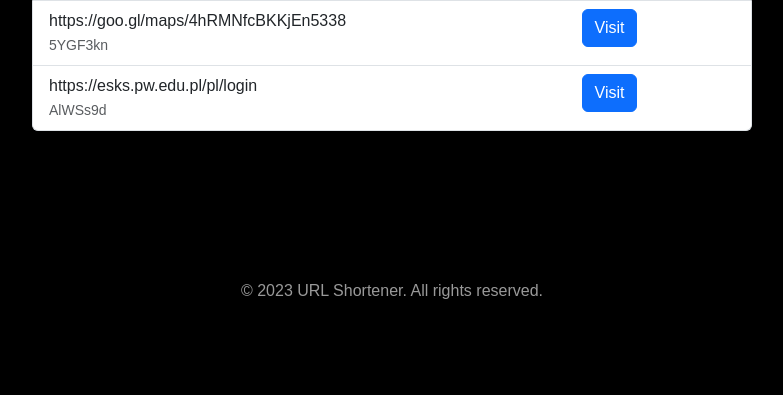
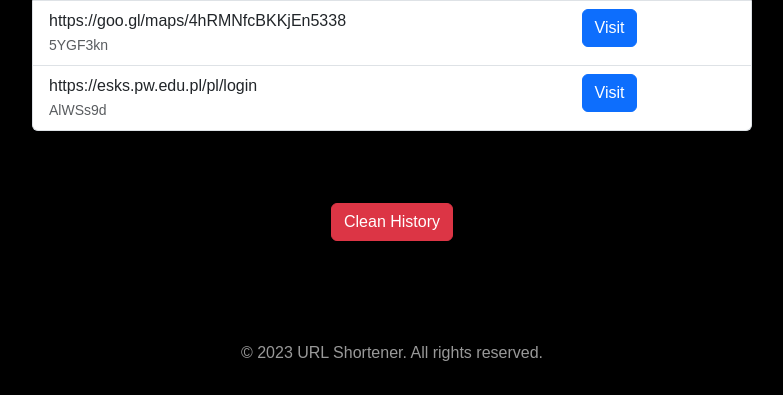
Before and after one commit to Eugenerio/URL-shorter, a Flask app: page / in a window 1280 px wide. Shown: the part 515-910 px from the top of the page, without its empty margins (248-1031 px from the left). Before the commit the page ends 814 px from the top, so only its background shows below. Run offline with Flask 3, Linux system fonts and the light colour scheme; data comes from the database, SQL or seed files in the repository; both versions use the stored data as it was after the commit.

Commit message:
create a clean history

```diff
--- a/main.py
+++ b/main.py
@@ -37,6 +37,23 @@ def create_history_table():
     conn.commit()
     conn.close()
 
+@app.route('/clean-history', methods=['POST'])
+def clean_history():
+    conn = sqlite3.connect(app.config['DATABASE'])
+    c = conn.cursor()
+    c.execute('DELETE FROM history')
+    conn.commit()
+    conn.close()
+    return '', 204
+
+
+def get_history():
+    conn = sqlite3.connect(app.config['DATABASE'])
+    c = conn.cursor()
+    c.execute('SELECT * FROM urls ORDER BY id DESC')
+    result = c.fetchall()
+    conn.close()
+    return result
 
 
 def store_url(long_url, short_alias):
--- /dev/null
+++ b/static/main.js
@@ -0,0 +1,27 @@
+// static/main.js
+
+document.addEventListener('DOMContentLoaded', () => {
+    const cleanHistoryBtn = document.getElementById('clean-history-btn');
+    cleanHistoryBtn.addEventListener('click', () => {
+        if (confirm('Are you sure you want to clean the history? This action cannot be undone.')) {
+            cleanHistory();
+        }
+    });
+
+    function cleanHistory() {
+        fetch('/clean-history', {
+            method: 'POST'
+        })
+        .then(response => {
+            if (response.ok) {
+                location.reload();
+            } else {
+                alert('An error occurred while cleaning the history.');
+            }
+        })
+        .catch(error => {
+            console.error(error);
+            alert('An error occurred while cleaning the history.');
+        });
+    }
+});
--- a/templates/layout.html
+++ b/templates/layout.html
@@ -17,6 +17,9 @@
     <div class="container">
         {% block content %}
         {% endblock %}
+        <div class="text-center mt-4">
+            <button type="button" class="btn btn-danger" id="clean-history-btn">Clean History</button>
+        </div>
     </div>
 
     <footer class="footer">
@@ -26,5 +29,6 @@
     </footer>
 
     <script src="https://cdn.jsdelivr.net/npm/bootstrap@5.3.0/dist/js/bootstrap.bundle.min.js"></script>
+    <script src="{{ url_for('static', filename='main.js') }}"></script>
 </body>
 </html>
```
Also changed, not shown: shortener.db.
